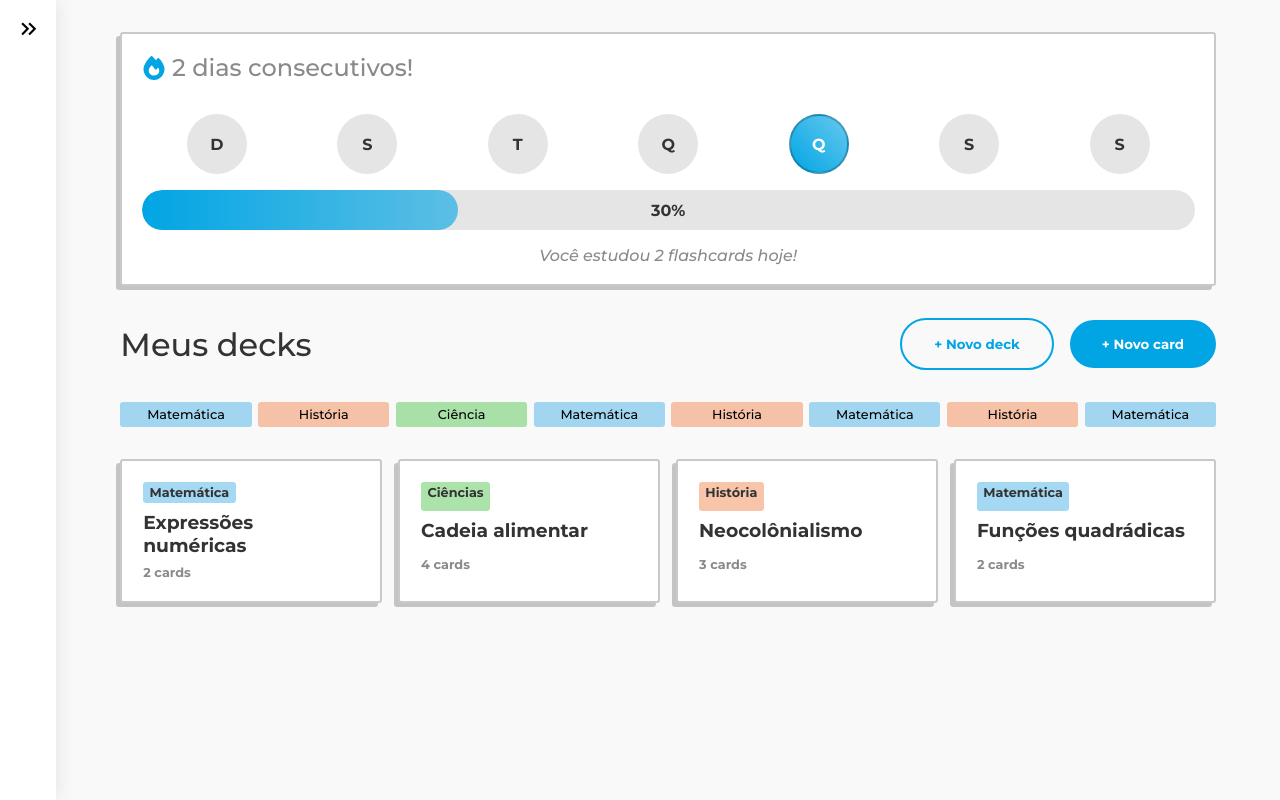
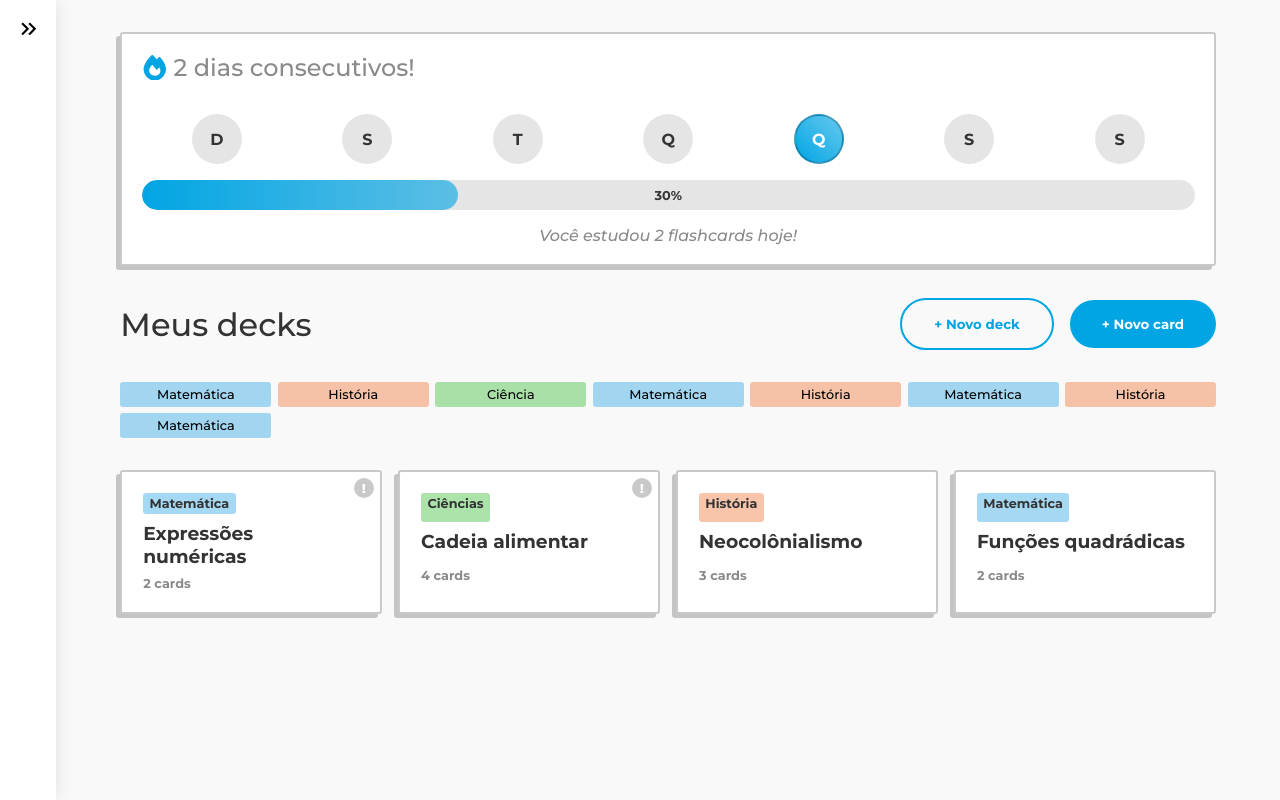
Before and after one commit to FellipeCastro/flashfy, a React (Vite) app: page / in a window 1280 px wide. Built offline with nearby package versions, Linux system fonts and the light colour scheme.

Commit message:
Decks e ProgressBar atualizados

```diff
--- a/src/App.jsx
+++ b/src/App.jsx
@@ -101,6 +101,7 @@ const App = () => {
                         >
                             História
                         </button>
+
                         <button
                             style={{
                                 backgroundColor: "hsla(200, 75%, 50%, 0.4)",
@@ -115,12 +116,14 @@ const App = () => {
                             deck="Matemática"
                             title="Expressões numéricas"
                             cards={2}
+                            toDo={true}
                         />
                         <Deck
                             color="hsla(120, 60%, 45%, 0.4)"
                             deck="Ciências"
                             title="Cadeia alimentar"
                             cards={4}
+                            toDo={true}
                         />
                         <Deck
                             color="hsla(20, 85%, 55%, 0.4)"
--- a/src/App.module.css
+++ b/src/App.module.css
@@ -36,7 +36,7 @@
 .filterContainer {
     width: 100%;
     display: grid;
-    grid-template-columns: repeat(auto-fit, minmax(100px, 1fr));
+    grid-template-columns: repeat(auto-fit, minmax(150px, 1fr));
     gap: 0.4rem;
     margin-bottom: 2rem;
 }
--- a/src/components/Deck/Deck.jsx
+++ b/src/components/Deck/Deck.jsx
@@ -1,8 +1,10 @@
+import { FaExclamation } from "react-icons/fa";
 import styles from "./Deck.module.css";
 
-const Deck = ({ color, deck, title, cards }) => {
+const Deck = ({ color, deck, title, cards, toDo }) => {
     return (
         <li className={styles.deck}>
+            {toDo && (<span className={styles.toDo}><FaExclamation /></span>)}
             <strong
                 style={{
                     backgroundColor: color,
--- a/src/components/Deck/Deck.module.css
+++ b/src/components/Deck/Deck.module.css
@@ -8,6 +8,7 @@
     display: grid;
     gap: 0.5rem;
     transition: 0.2s;
+    position: relative;
 }
 
 .deck:hover {
@@ -37,3 +38,17 @@
     font-weight: bold;
     color: var(--text-secondary-color);
 }
+
+.toDo {
+    position: absolute;
+    top: 0.4rem;
+    right: 0.4rem;
+    display: grid;
+    place-items: center;
+    width: 20px;
+    height: 20px;
+    background: var(--border-color);
+    color: var(--secondary-color);
+    border-radius: 50%;
+    font-size: 0.6rem;
+}
--- a/src/components/ProgressBar/ProgressBar.module.css
+++ b/src/components/ProgressBar/ProgressBar.module.css
@@ -19,6 +19,7 @@
 
 .progressBarContainer h2 svg {
     color: var(--primary-color);
+    font-size: 1.6rem;
 }
 
 .weekDays {
@@ -34,8 +35,8 @@
     font-weight: bold;
     display: grid;
     place-items: center;
-    width: 60px;
-    height: 60px;
+    width: 50px;
+    height: 50px;
     border-radius: 50%;
 }
 
@@ -47,7 +48,7 @@
 
 .progressBar {
     width: 100%;
-    height: 40px;
+    height: 30px;
     background: var(--shadow-color);
     border-radius: 2rem;
     overflow: hidden;
@@ -56,7 +57,7 @@
 }
 
 .progress {
-    height: 40px;
+    height: 100%;
     background: linear-gradient(to right, var(--primary-color), var(--primary-color-hover));
     border-radius: 2rem;
 }
@@ -67,6 +68,7 @@
     left: 50%;
     transform: translate(-50%, -50%);
     font-weight: bold;
+    font-size: 0.8rem;
 }
 
 .message {
--- a/src/components/Sidebar/Sidebar.jsx
+++ b/src/components/Sidebar/Sidebar.jsx
@@ -13,7 +13,6 @@ const Sidebar = ({ isSidebarOpen, setIsSidebarOpen }) => {
                     <button
                         className={styles.sidebarBtn}
                         onClick={() => setIsSidebarOpen(!isSidebarOpen)}
-                        aria-label={isSidebarOpen ? "Fechar menu" : "Abrir menu"}
                     >
                         <MdKeyboardDoubleArrowRight />
                     </button>
```
